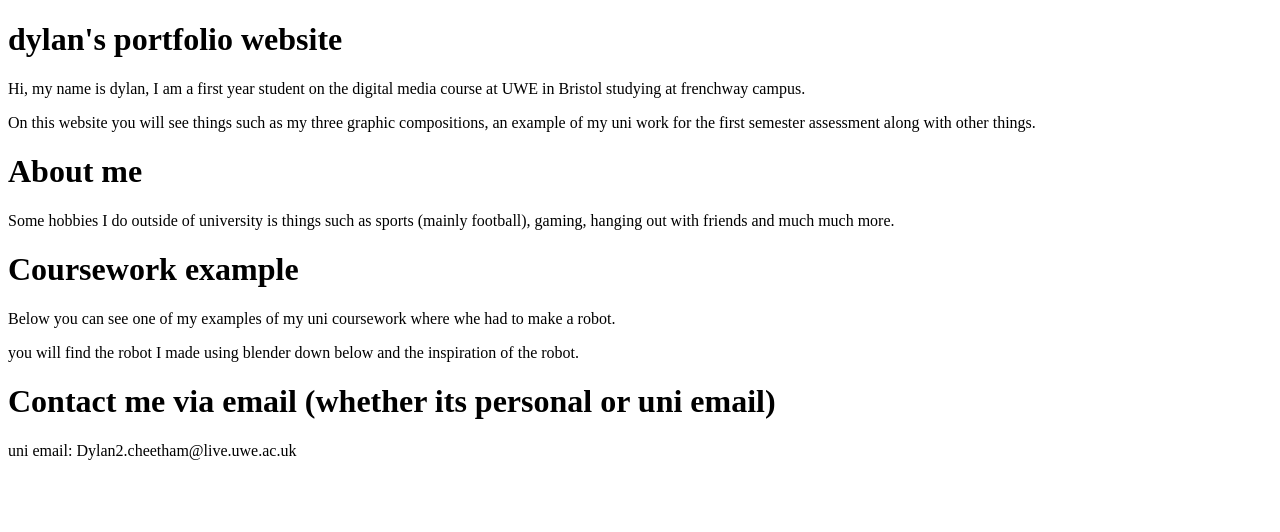
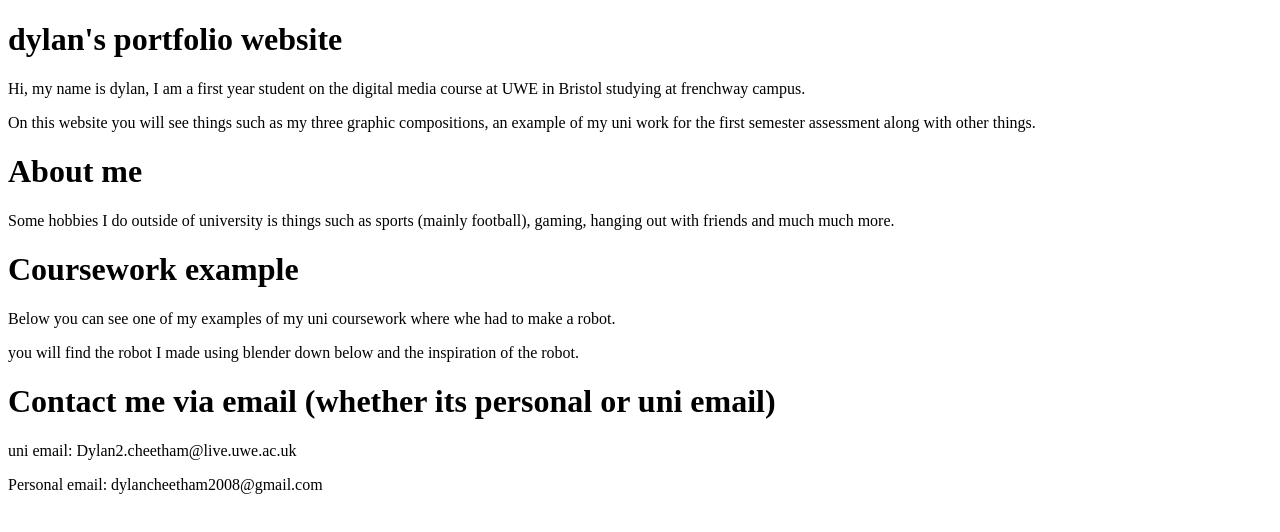
Before and after one commit to Dylan-Cheetham/Website, a plain HTML site: page index.html in a window 1280 px wide. Drawn offline with Linux system fonts and the light colour scheme.

Commit message:
adding a p tag for my personal email
I added a p tag to include my personal email in the websites footer.

```diff
--- a/index.html
+++ b/index.html
@@ -22,5 +22,6 @@
 <footer>
     <h1>Contact me via email (whether its personal or uni email)</h1>
     <p>uni email: Dylan2.cheetham@live.uwe.ac.uk</p>
+    <p>Personal email: dylancheetham2008@gmail.com</p>
 </footer>
 </html>
```
